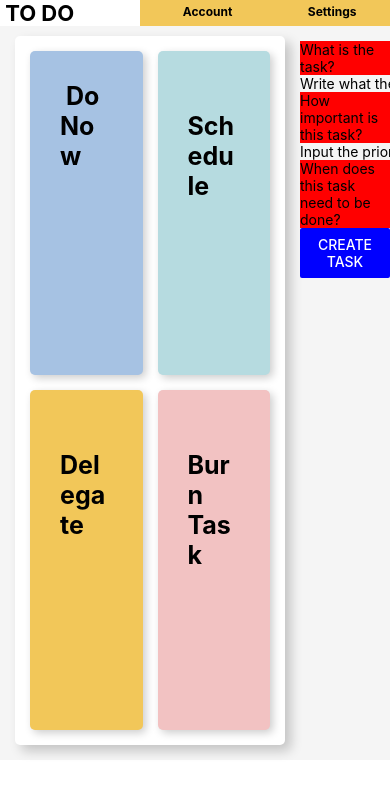
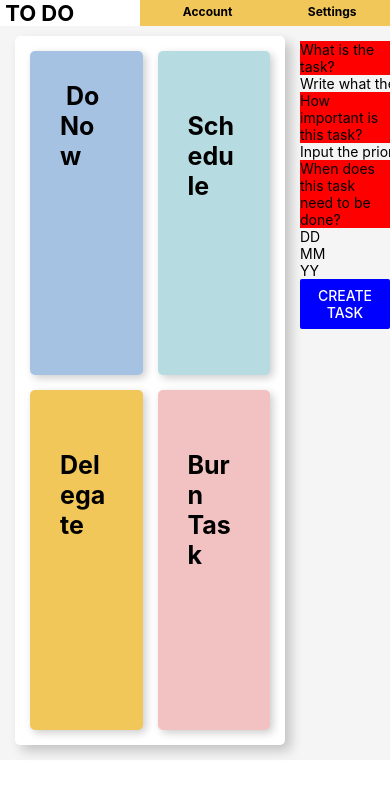
Before and after one commit to EliasPinno/BCHacks2020, a React Native app: screen / in a window 390 px wide. Shown: the top 798 px of the page. Built offline with nearby package versions, Linux system fonts and the light colour scheme.

Commit message:
Added the DD/MM/YY boxes to take in input, and saved them to variables.

```diff
--- /dev/null
+++ b/Components/InputDate.js
@@ -0,0 +1,94 @@
+import React from 'react';
+import { StyleSheet, TextInput, View } from 'react-native';
+
+const InputDate = (props) => {
+
+  const [day, changeDay] = React.useState('');
+  const [month, changeMonth] = React.useState('');
+  const [year, changeYear] = React.useState('');
+
+  const checkLengthAndNumber = (inputDate) => {
+    if(inputDate.length > 2){
+      inputDate = inputDate.substring(0,2);
+      return inputDate;
+    }else if(inputDate.length == 0){
+      return inputDate;
+    }
+    if(inputDate.length == 2) {
+      if(inputDate.charCodeAt(1) < 48 || inputDate.charCodeAt(1) > 57){
+        inputDate = inputDate.charAt(0);
+      }
+      return inputDate;
+    }else{
+      if(inputDate.charCodeAt(0) < 48 || inputDate.charCodeAt(0) > 57){
+        inputDate = "";
+      }
+      return inputDate;
+    }
+  };
+
+  const onChangeDay = (inputDate) => {
+    inputDate = checkLengthAndNumber(inputDate);
+    if(inputDate.length == 1){
+      if(inputDate.charCodeAt(0) < 48 || inputDate.charCodeAt(0) > 51){
+        inputDate = "";
+      }
+    }
+    if(inputDate.length == 2){
+      if(inputDate.charCodeAt(0) == 51 && inputDate.charCodeAt(1) > 49){
+        inputDate = '3';
+      }
+    }
+    changeDay(inputDate);
+  };
+
+  const onChangeMonth = (inputDate) => {
+    inputDate = checkLengthAndNumber(inputDate);
+    if(inputDate.length == 1){
+      if(inputDate.charCodeAt(0) < 48 || inputDate.charCodeAt(0) > 57){
+        inputDate = "";
+      }
+    }
+    if(inputDate.length == 2){
+      if(((inputDate.charCodeAt(0) == 48 || inputDate.charCodeAt(0) == 49) && inputDate.charCodeAt(1) > 50) || (inputDate.charCodeAt(0) > 49)){
+        inputDate = inputDate.charAt(0);
+      }
+    }
+    changeMonth(inputDate);
+  };
+
+  const onChangeYear = (inputDate) => {
+    inputDate = checkLengthAndNumber(inputDate);
+    changeYear(inputDate);
+  };
+
+  return(
+    <View>
+      <View>
+        <TextInput placeholder="DD" onChangeText={text => onChangeDay(text)} value={day}/>
+      </View>
+      <View>
+        <TextInput placeholder="MM" onChangeText={text => onChangeMonth(text)} value={month}/>
+      </View>
+      <View>
+        <TextInput placeholder="YY" onChangeText={text => onChangeYear(text)} value={year}/>
+      </View>
+    </View>
+  );
+};
+
+const styles = StyleSheet.create({
+  TextFields: {
+    backgroundColor: 'red'
+  },
+  textStyling: {
+    color: 'black',
+    fontSize: 22,
+    fontWeight: 'bold'
+  },
+  titleField:{
+
+  },
+});
+
+export default InputDate;
--- a/Components/TaskBuilder.js
+++ b/Components/TaskBuilder.js
@@ -1,5 +1,6 @@
 import React,{useState} from 'react';
 import { StyleSheet, Text, View, Button,TextInput,Slider } from 'react-native';
+import InputDate from './InputDate.js'
 
 const TaskBuilder = props => {
   /*
@@ -22,9 +23,7 @@ const TaskBuilder = props => {
   const [priority, onChangePriority] = React.useState('');
 
   const fixPriority = (enteredText) => {
-    if(enteredText.charCodeAt(0) < 49 ){
-      enteredText = "";
-    }else if(enteredText.charCodeAt(0) > 53){
+    if(enteredText.charCodeAt(0) < 49 || enteredText.charCodeAt(0) > 53){
       enteredText = "";
     }else if(enteredText.length > 1){
       enteredText = enteredText.charAt(0);
@@ -54,7 +53,7 @@ const TaskBuilder = props => {
         <Text>When does this task need to be done?</Text>
       </View>
       <View>
-
+        <InputDate />
       </View>
       <View style={styles.ButtonStyling}>
         <Button title = "Create Task" color = "blue" />
```
